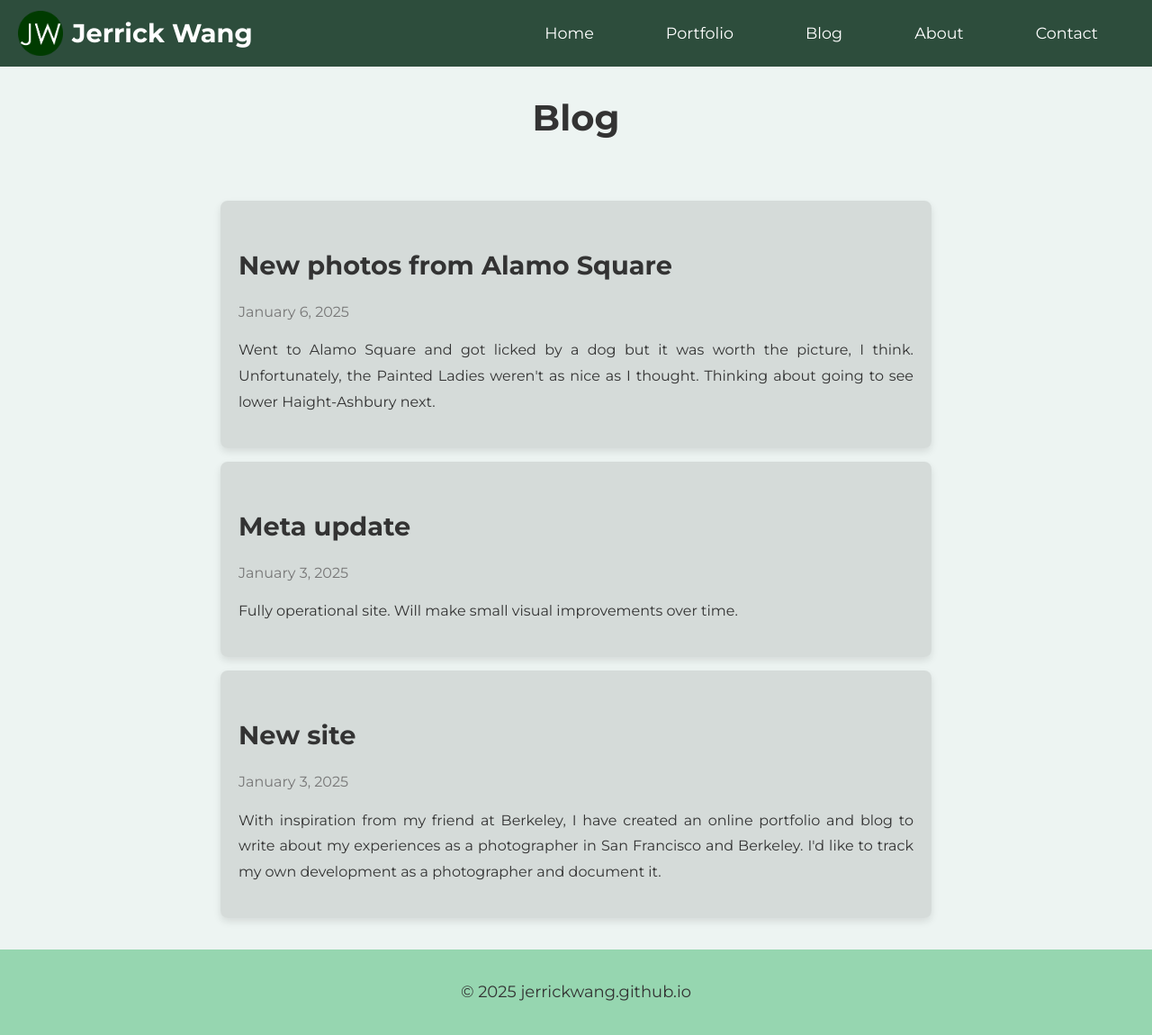
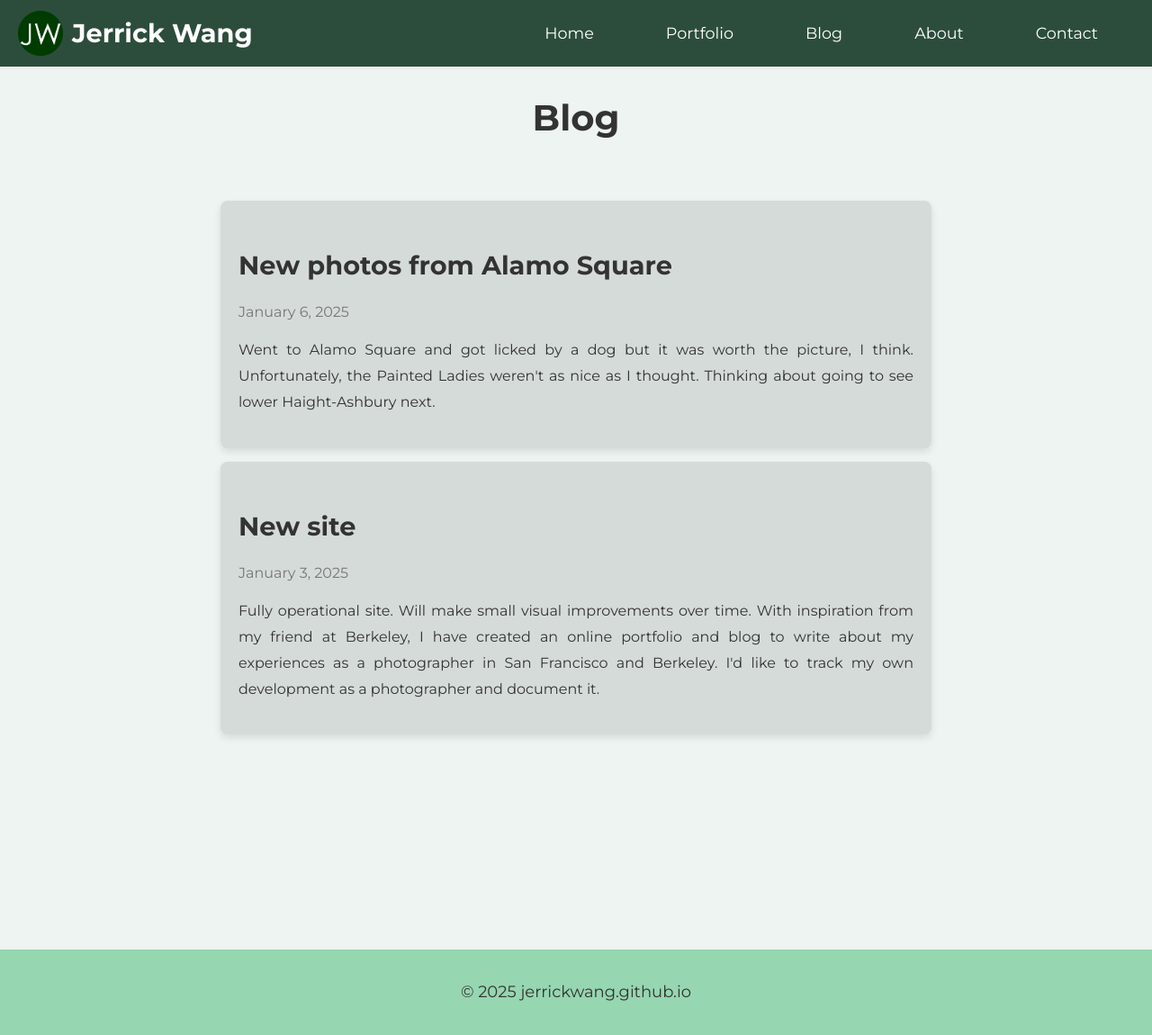
Before and after one commit to jerrickwang/jerrickwang.github.io, a Jekyll site: the page built from blog.md, in a window 1280 px wide and 1150 px high. Shown: the whole window at 90% size. Built offline with Jekyll 4.4.1, drawn with Linux system fonts in a browser that asks for light colours.

Commit message:
Update blog.md

```diff
--- a/blog.md
+++ b/blog.md
@@ -15,20 +15,10 @@
 
 <div class="blog-post-container">
   <article class="blog-post">
-    <p class="post-title">Meta update</p>
+    <p class="post-title">New site</p>
     <p class="post-date">January 3, 2025</p>
     <div class="post-body">
-      <p>Fully operational site. Will make small visual improvements over time.</p>
+      <p>Fully operational site. Will make small visual improvements over time. With inspiration from my friend at Berkeley, I have created an online portfolio and blog to write about my experiences as a photographer in San Francisco and Berkeley. I'd like to track my own development as a photographer and document it.</p>
     </div>
   </article>
 </div>
-
-<div class="blog-post-container">
-  <article class="blog-post">
-    <p class="post-title">New site</p>
-    <p class="post-date">January 3, 2025</p>
-    <div class="post-body">
-      <p>With inspiration from my friend at Berkeley, I have created an online portfolio and blog to write about my experiences as a photographer in San Francisco and Berkeley. I'd like to track my own development as a photographer and document it.</p>
-    </div>
-  </article>
-</div>
```
